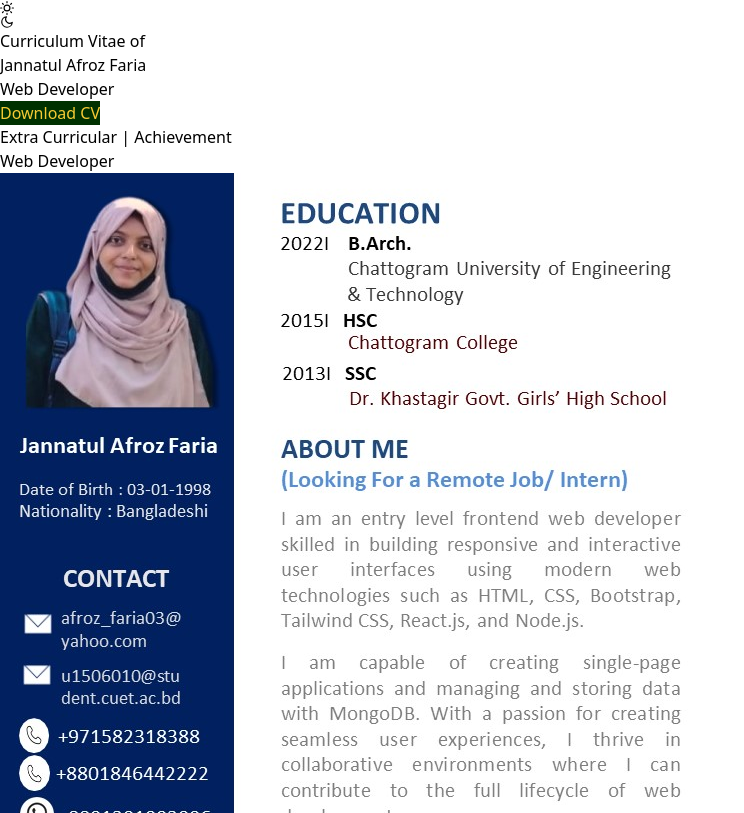
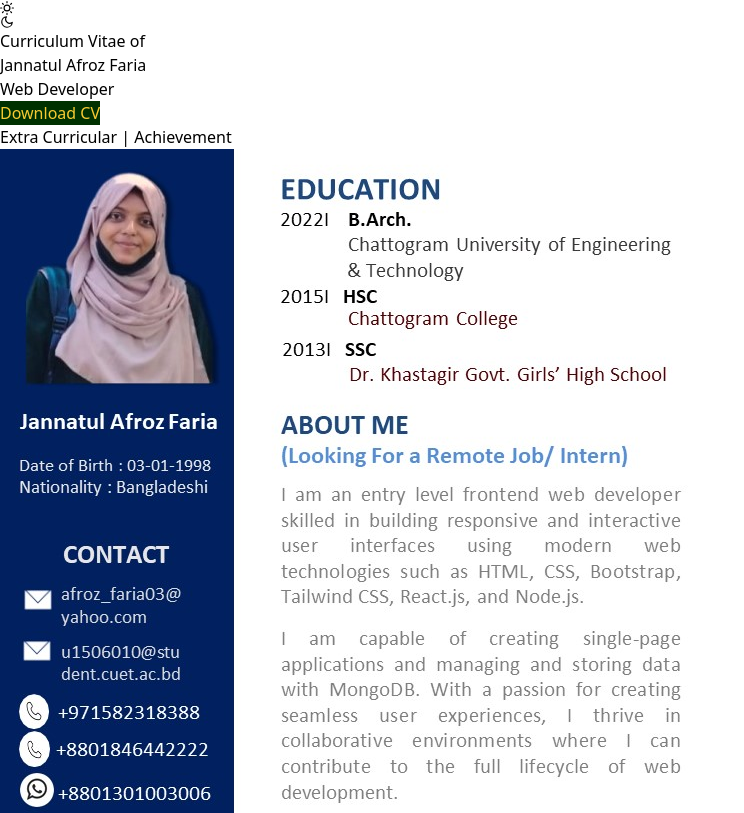
Before and after one commit to JannatulAfrozFaria/port-folio-jannatul-afroz-faria, a React (Vite) app: page /cv in a window 1280 px wide. Shown: the part 1567-2380 px from the top of the page, without its empty margins (0-744 px from the left). Built offline with nearby package versions, Linux system fonts and the light colour scheme.

Commit message:
alignment modified

```diff
--- a/src/Pages/CV.jsx
+++ b/src/Pages/CV.jsx
@@ -23,7 +23,8 @@ const CV = () => {
             <div className="mt-6 w-5/6 mx-auto text-center mb-6">
                 <button className="btn btn-base w-72 " onClick={handleDownload}>Download CV</button>
             </div>
-            <Title heading={'Extra Curricular | Achievement'} subHeading={'Web Developer'}></Title>
+            {/* EXTRA CURRICULAR AND ACHIEVEMENT SECTION--------- */}
+            <Title heading={'Extra Curricular | Achievement'}></Title>
             <div className="grid grid-cols-1 md:grid-cols-4 gap-6 mb-8 w-3/4 mx-auto">
                 <div className="border border-r-2 border-r-yellow-500 border-b-2 border-b-yellow-500">
                     <img className="w-full" src={slide1} alt="" />
@@ -47,7 +48,7 @@ const CV = () => {
                 </div>
                 <div className="shadow-lg shadow-green-700 card-body card-bordered rounded-3xl">
                     <p className="text-yellow-600 card-title ">Achievements & Awards
-                    <p><span className="text-yellow-600 font-medium" >Organization : </span>Biswa Shahitta Kendro</p>
+                    <p></p>
                     </p>
                     <p> <span className="text-yellow-600 font-medium" >First Prize | </span> Writing Competition</p>
                     <p> <span className="text-yellow-600 font-medium" >Winning Prize : </span>Visiting <span className="green-text">2</span> countries of Asia : <span className="green-text">Nepal & India</span>.</p>
```
